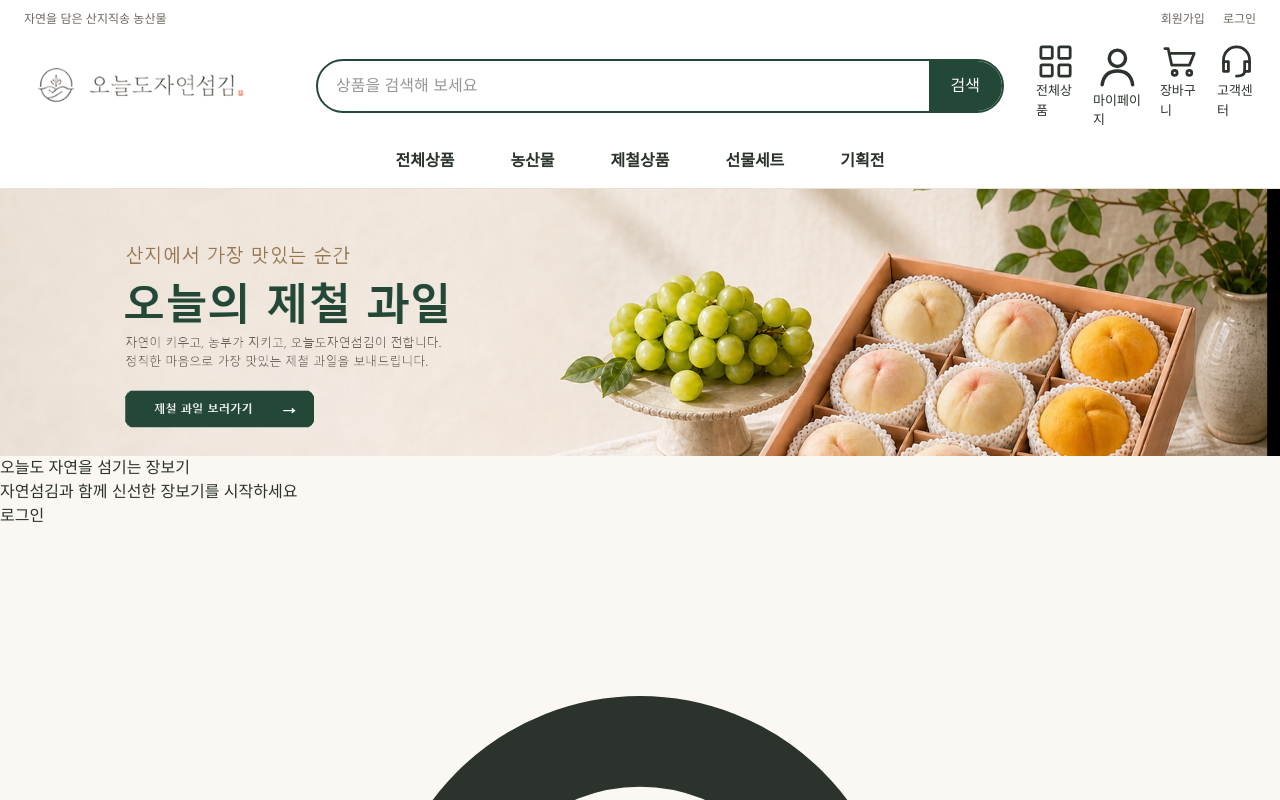
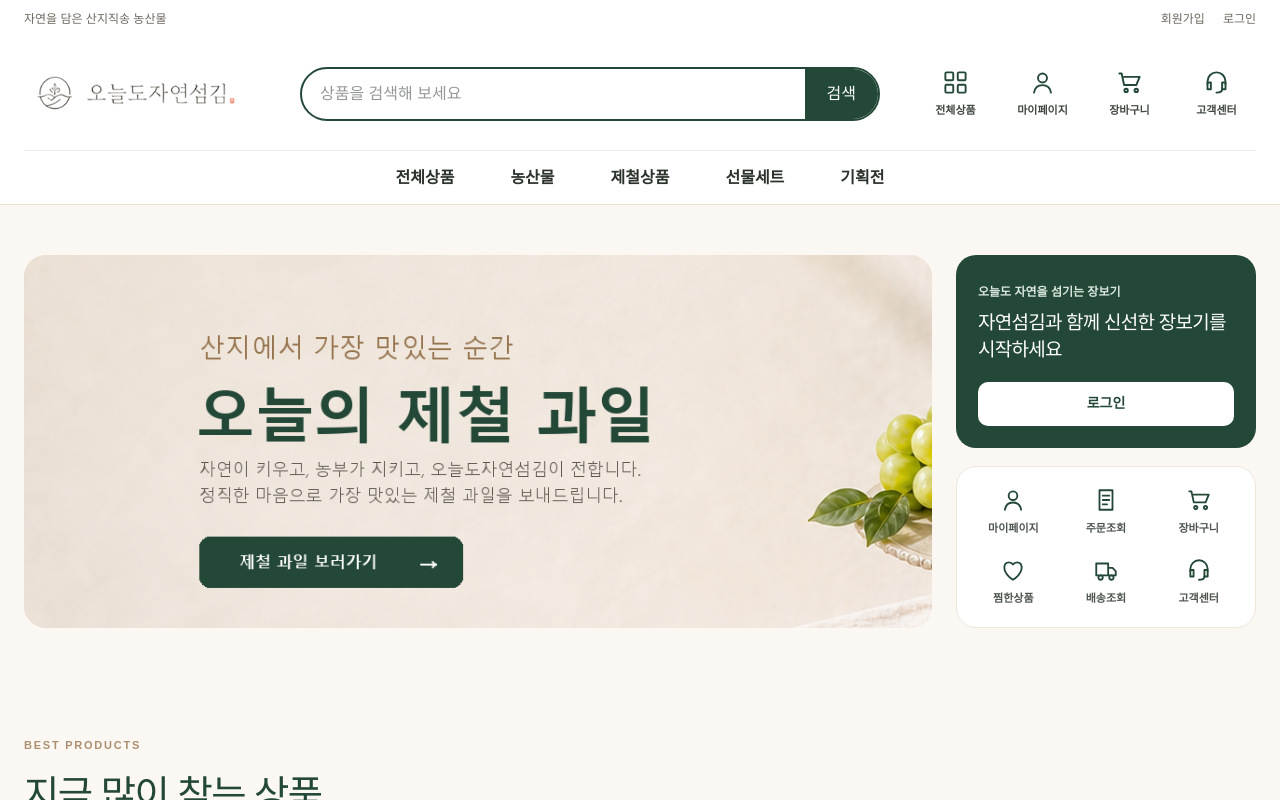
Before and after one commit to dldhkddl/nature, a Next.js app: page /pureubon-preview in a window 1280 px wide. Shown: the top 800 px of the page. Built offline with nearby package versions, Linux system fonts and the light colour scheme.

Commit message:
feat: finish Pureubon member landing layout

```diff
--- a/app/pureubon-preview/preview.module.css
+++ b/app/pureubon-preview/preview.module.css
@@ -36,7 +36,7 @@
 .utility,
 .headerMain,
 .categoryNav,
-.quickLinks {
+.heroAccountPanel {
   width: min(1280px, calc(100% - 48px));
   margin-inline: auto;
 }
@@ -50,22 +50,21 @@
   font-size: 12px;
 }
 
-.utility nav,
-.accountLinks {
+.utility nav {
   display: flex;
   gap: 18px;
 }
 
 .headerMain {
-  min-height: 96px;
+  min-height: 112px;
   display: grid;
-  grid-template-columns: 260px minmax(280px, 1fr) 220px;
+  grid-template-columns: 240px minmax(320px, 1fr) 340px;
   align-items: center;
-  gap: 32px;
+  gap: 36px;
 }
 
 .logo img {
-  width: 250px;
+  width: 240px;
   height: auto;
 }
 
@@ -93,8 +92,28 @@
 }
 
 .accountLinks {
-  justify-content: flex-end;
-  font-size: 13px;
+  display: grid;
+  grid-template-columns: repeat(4, minmax(0, 1fr));
+  gap: 8px;
+}
+
+.accountLinks a {
+  display: flex;
+  align-items: center;
+  justify-content: center;
+  flex-direction: column;
+  gap: 6px;
+  min-width: 0;
+  color: #3f473f;
+  font-size: 11px;
+  font-weight: 700;
+  white-space: nowrap;
+}
+
+.accountLinks svg {
+  width: 27px;
+  height: 27px;
+  color: var(--nature-green);
 }
 
 .categoryNav {
@@ -104,39 +123,112 @@
   justify-content: center;
   gap: 56px;
   font-weight: 700;
+  border-top: 1px solid #f1ede8;
 }
 
-.hero picture,
-.hero img {
-  width: 100%;
+.heroAccountPanel {
+  display: grid;
+  grid-template-columns: minmax(0, 1fr) 300px;
+  gap: 24px;
+  align-items: stretch;
+  margin-top: 50px;
+  margin-bottom: 16px;
 }
 
-.quickLinks {
-  display: grid;
-  grid-template-columns: repeat(4, 1fr);
-  margin-block: 28px 72px;
-  background: #fff;
-  border: 1px solid var(--nature-beige);
+.heroArea {
+  min-width: 0;
+  min-height: 320px;
+  overflow: hidden;
+  border-radius: 22px;
+  background: var(--nature-cream);
 }
 
-.quickLinks a {
-  padding: 22px;
-  border-right: 1px solid var(--nature-beige);
+.heroArea picture {
+  display: block;
+  width: 100%;
+  height: 100%;
 }
 
-.quickLinks a:last-child {
-  border-right: 0;
+.heroArea img {
+  width: 100%;
+  height: 100%;
+  object-fit: cover;
+  object-position: left center;
 }
 
-.quickLinks strong,
-.quickLinks span {
-  display: block;
+.memberRail {
+  display: grid;
+  grid-template-rows: auto 1fr;
+  gap: 18px;
 }
 
-.quickLinks span {
-  margin-top: 5px;
-  color: #7e756b;
+.loginCard {
+  padding: 24px 22px 22px;
+  border-radius: 20px;
+  background: var(--nature-green);
+  color: #fff;
+}
+
+.loginCard > span {
+  color: #d9e7dd;
   font-size: 12px;
+  font-weight: 600;
+}
+
+.loginCard h2 {
+  margin: 7px 0 18px;
+  font-size: 19px;
+  line-height: 1.42;
+  letter-spacing: -0.04em;
+}
+
+.loginCard a {
+  display: flex;
+  align-items: center;
+  justify-content: center;
+  min-height: 44px;
+  border-radius: 10px;
+  background: #fff;
+  color: var(--nature-green);
+  font-size: 14px;
+  font-weight: 800;
+}
+
+.memberShortcuts {
+  display: grid;
+  grid-template-columns: repeat(3, minmax(0, 1fr));
+  align-content: stretch;
+  overflow: hidden;
+  padding: 10px;
+  border: 1px solid #eee7de;
+  border-radius: 20px;
+  background: #fff;
+}
+
+.memberShortcuts a {
+  display: flex;
+  min-width: 0;
+  min-height: 70px;
+  align-items: center;
+  justify-content: center;
+  flex-direction: column;
+  gap: 7px;
+  border-radius: 12px;
+  color: #4d554e;
+  font-size: 11px;
+  font-weight: 700;
+  white-space: nowrap;
+}
+
+.memberShortcuts a:hover {
+  background: var(--nature-cream);
+  color: var(--nature-green);
+}
+
+.memberShortcuts svg {
+  width: 26px;
+  height: 26px;
+  color: var(--nature-green);
 }
 
 .productSection,
@@ -454,6 +546,26 @@
 }
 
 @media (max-width: 960px) {
+  .headerMain {
+    grid-template-columns: 210px minmax(280px, 1fr);
+  }
+
+  .accountLinks {
+    grid-column: 1 / -1;
+    width: min(420px, 100%);
+    justify-self: end;
+    padding-bottom: 18px;
+  }
+
+  .heroAccountPanel {
+    grid-template-columns: 1fr;
+  }
+
+  .memberRail {
+    grid-template-columns: minmax(240px, 0.8fr) minmax(0, 1.2fr);
+    grid-template-rows: 1fr;
+  }
+
   .productGrid {
     grid-template-columns: repeat(3, minmax(0, 1fr));
   }
@@ -496,17 +608,38 @@
   }
 
   .accountLinks {
-    display: none;
+    grid-column: auto;
+    width: 100%;
+    justify-self: stretch;
+    padding-bottom: 0;
   }
 
   .categoryNav {
     overflow-x: auto;
+    justify-content: flex-start;
   }
 
-  .quickLinks,
   .productGrid,
   .compactGrid {
     grid-template-columns: repeat(2, minmax(0, 1fr));
+  }
+
+  .heroAccountPanel {
+    width: min(100% - 32px, 1280px);
+    margin-top: 24px;
+  }
+
+  .heroArea {
+    min-height: 0;
+  }
+
+  .heroArea img {
+    height: auto;
+    object-fit: contain;
+  }
+
+  .memberRail {
+    grid-template-columns: 1fr;
   }
 
   .exhibition {
```
Also changed, not shown: 3 other files (tests, documents, lock files or other folders).
